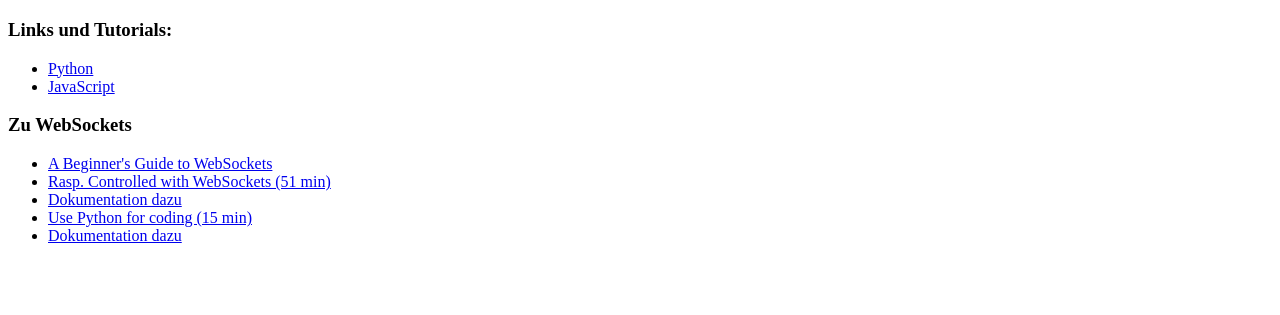
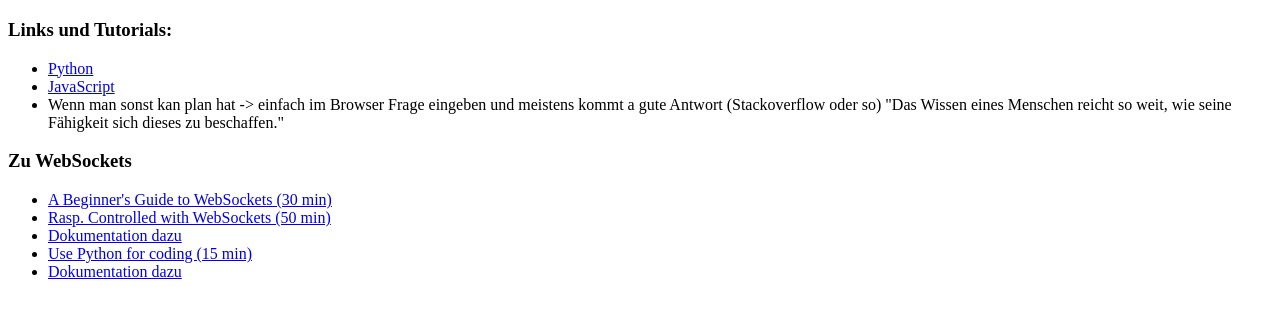
Before and after one commit to ChemistryGull/chemistrygull.github.io, a plain HTML site: page mrst_project/links.html in a window 1280 px wide. Shown: the part 61-376 px from the top of the page. Drawn offline with Linux system fonts and the light colour scheme.

Commit message:
Added "fragen -> google"

```diff
--- a/mrst_project/links.html
+++ b/mrst_project/links.html
@@ -10,14 +10,15 @@
     <ul>
       <li><a target="_blank" href="https://www.w3schools.com/python/default.asp">Python</a></li>
       <li><a target="_blank" href="https://www.w3schools.com/js/default.asp">JavaScript</a></li>
+      <li>Wenn man sonst kan plan hat -> einfach im Browser Frage eingeben und meistens kommt a gute Antwort (Stackoverflow oder so) "Das Wissen eines Menschen reicht so weit, wie seine Fähigkeit sich dieses zu beschaffen."</li>
     </ul>
 
     <h3>Zu WebSockets</h3>
     <ul>
 
-      <li><a href="https://www.youtube.com/watch?v=8ARodQ4Wlf4">A Beginner's Guide to WebSockets</a></li>
+      <li><a href="https://www.youtube.com/watch?v=8ARodQ4Wlf4">A Beginner's Guide to WebSockets (30 min)</a></li>
 
-      <li><a target="_blank" href="https://www.youtube.com/watch?v=TVxQROFPjy0">Rasp. Controlled with WebSockets (51 min)</a></li>
+      <li><a target="_blank" href="https://www.youtube.com/watch?v=TVxQROFPjy0">Rasp. Controlled with WebSockets (50 min)</a></li>
       <li><a target="_blank" href="https://github.com/StevesRandomProjects/PiGpioWebServer/blob/main/GPIO%20Webserver%20for%20Raspberry%20Pi%202021-08-22.pdf">Dokumentation dazu</a></li>
 
       <li><a target="_blank" href="https://www.youtube.com/watch?v=YvsOUkTUsxg">Use Python for coding (15 min)</a></li>
```
